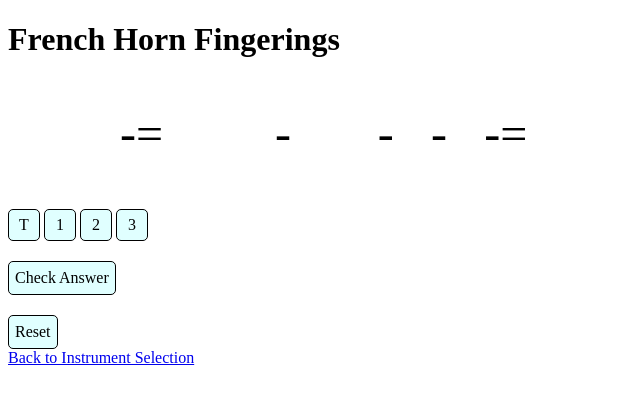
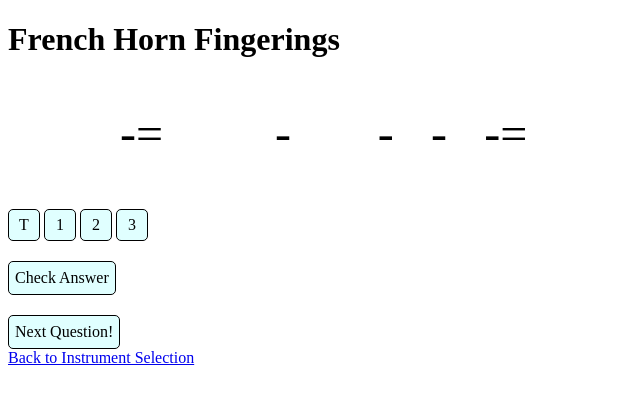
Before and after one commit to StephenBuley/band-fingerings, a React (Vite) app: page /fhorn in a window 1280 px wide. Shown: the top 404 px of the page, without its empty margins (0-640 px from the left). Built offline with nearby package versions, Linux system fonts and the light colour scheme.

Commit message:
little fixes
Change InstrumentPage generic to accept T extends Record<string,
string[]> instead of the weird object solution I was doing.
Change Reset button to say next question button.

```diff
--- a/src/components/InstrumentPage.tsx
+++ b/src/components/InstrumentPage.tsx
@@ -11,9 +11,12 @@ import {
   unselectButton,
 } from '../helpers/functions'
 
-export default function InstrumentPage<
-  T extends { [index: string]: string[] },
->({ name, clef, valves, fingeringSet }: InstrumentPageProps<T>) {
+export default function InstrumentPage<T extends Record<string, string[]>>({
+  name,
+  clef,
+  valves,
+  fingeringSet,
+}: InstrumentPageProps<T>) {
   const [note, setNote] = useState('')
   const [selected, setSelected] = useState<string[]>([])
   const [displayText, setDisplayText] = useState('')
@@ -79,7 +82,7 @@ export default function InstrumentPage<
         fingering={fingeringSet}
       />
       <Button
-        text="Reset"
+        text="Next Question!"
         type="action"
         handleActionButtonClick={askQuestion}
         selected={selected}
```
